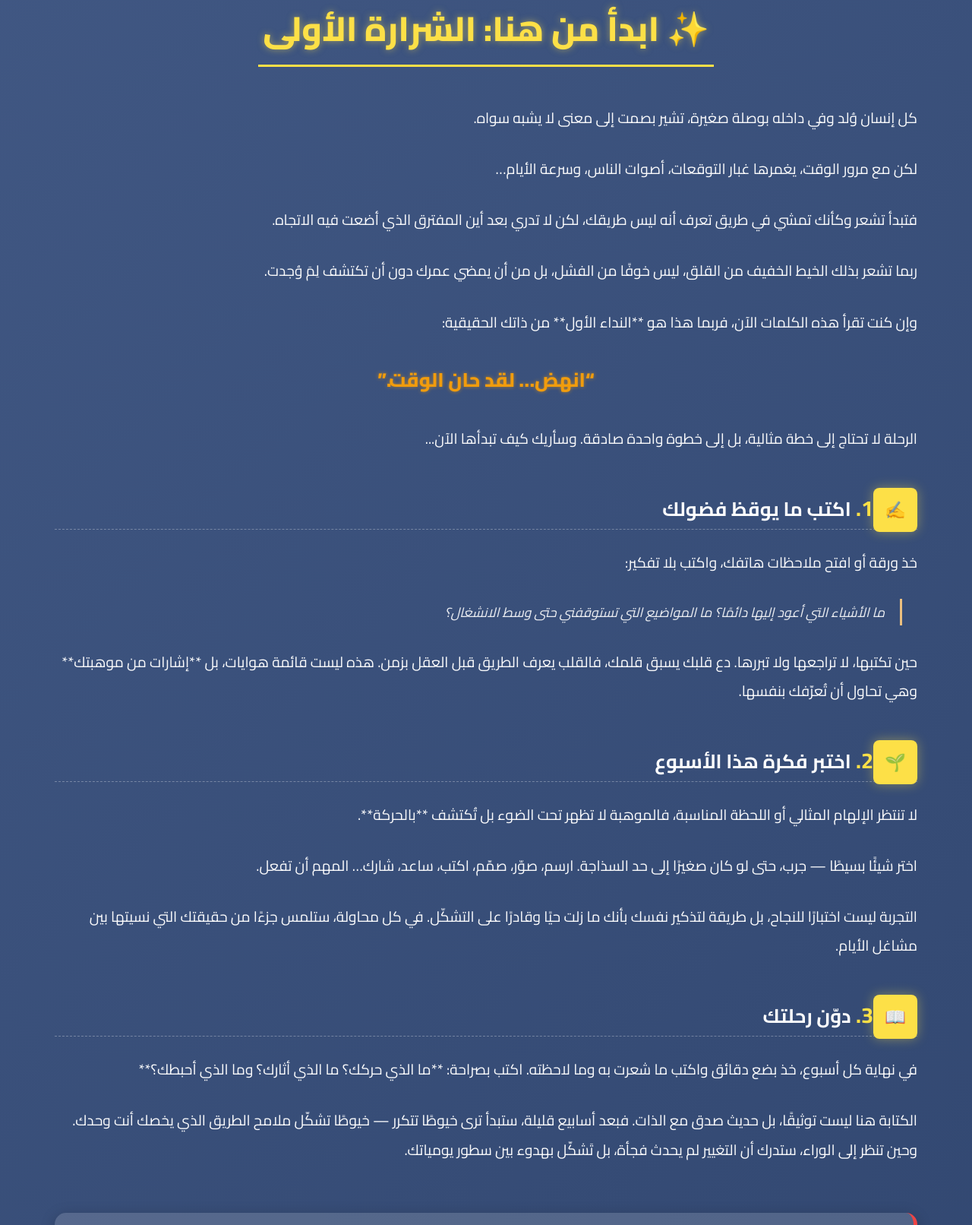
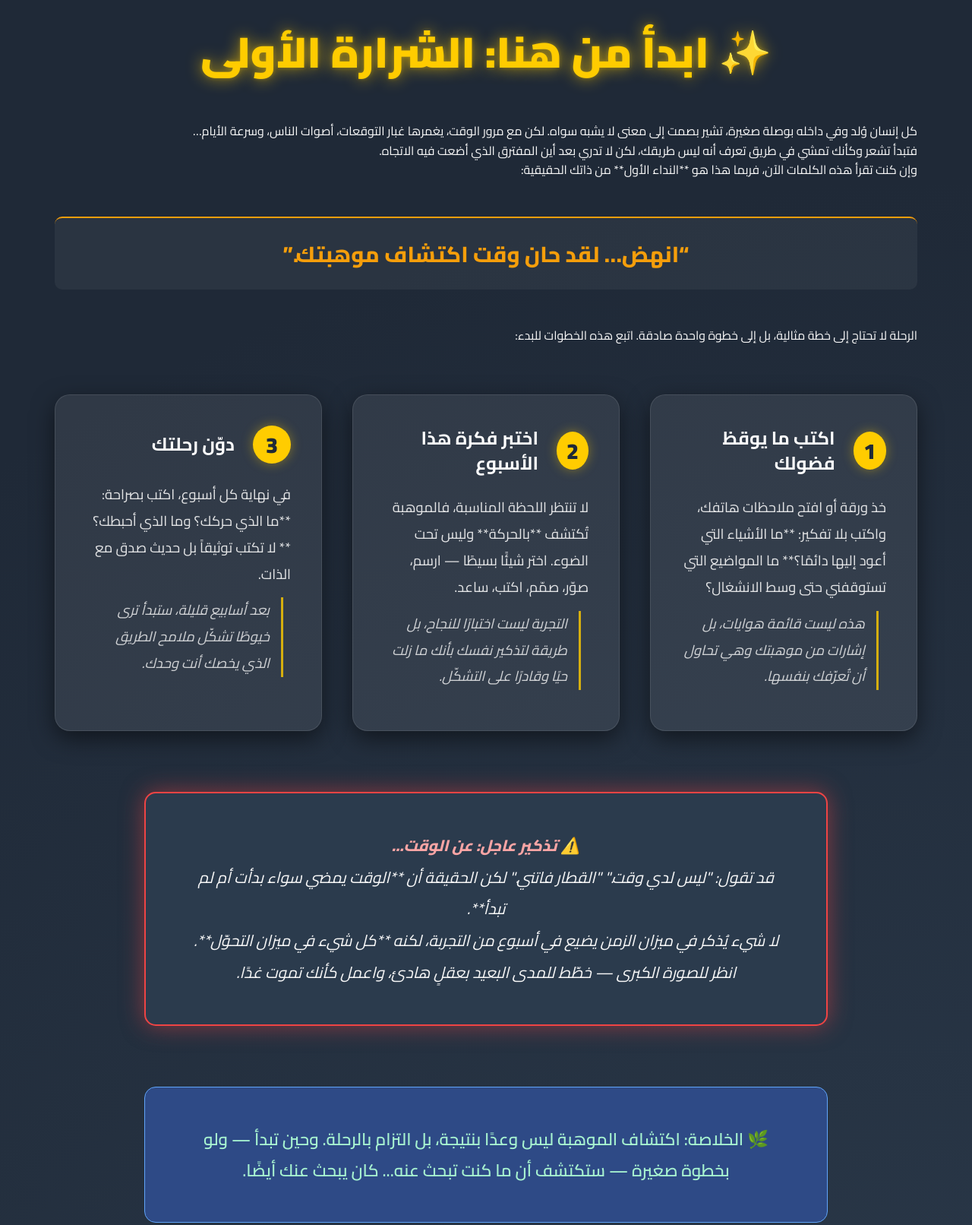
Before and after one commit to riseera47-spec/awaken-talents-, a plain HTML site: page index.html in a window 1280 px wide. Shown: the part 7925-9537 px from the top of the page at 76% size. Drawn offline with Linux system fonts and the light colour scheme.

Commit message:
index.html

```diff
--- a/index.html
+++ b/index.html
@@ -837,109 +837,148 @@
 
         /* NEW CSS: Start Point Section - DESIGN ENHANCEMENTS APPLIED HERE */
         .start-point-section {
-            background: #364e7c; /* Darker blue for depth */
-            padding: 4rem 0;
+            background: #1f2937; /* Deep Charcoal Blue */
+            padding: 6rem 0; /* More vertical space */
             text-align: right;
-            color: white;
-            /* Subtle texture/gradient for depth */
-            background-image: linear-gradient(135deg, rgba(255,255,255,0.05) 0%, rgba(0,0,0,0.1) 100%);
+            color: #f8f8f8;
+            /* Subtle dark noise pattern for texture */
+            background-image: radial-gradient(circle at 100% 150%, #2e3e50 0%, #1f2937 80%, #1f2937 100%);
         }
 
         .start-point-section h2 {
-            font-size: 2.8rem; /* Slightly larger */
-            font-weight: 800; /* Bolder */
-            margin-bottom: 1.5rem;
-            text-align: center;
-            border-bottom: 3px solid #fde047; /* Gold separator line */
+            font-size: 3.5rem; /* Massive title */
+            font-weight: 900;
+            margin-bottom: 2rem;
+            text-align: center;
             padding-bottom: 10px;
-            max-width: 600px;
+            max-width: 800px;
             margin: 0 auto 3rem;
-            color: #fde047; /* Gold color for the title */
-            /* Text shadow for a 'glow' effect */
-            text-shadow: 0 0 10px rgba(253, 224, 71, 0.5);
-        }
-
-        /* New Style for Step H3 (making the icon a distinct badge) */
-        .start-point-section h3 {
-            font-size: 1.6rem;
-            font-weight: 700;
-            margin-top: 3rem;
-            margin-bottom: 1.5rem;
-            color: white;
+            color: #ffcc00; /* Rich Gold color for the title */
+            /* Stronger Text Glow */
+            text-shadow: 0 0 20px rgba(255, 204, 0, 0.7), 0 0 5px rgba(255, 204, 0, 0.3);
+            line-height: 1.2;
+        }
+
+        .start-point-section > p {
+            font-size: 1.4rem;
+            max-width: 900px;
+            margin: 1.5rem auto;
+            opacity: 0.9;
+            line-height: 2.2; /* Excellent line height for Arabic readability */
+            text-align: center; /* Center the introduction paragraph */
+        }
+
+        .start-point-section strong {
+            font-weight: 800;
+            color: #90ee90; /* Light Green for emphasis on core concepts */
+        }
+
+        .start-point-section .call-to-action-line {
+            text-align: center;
+            font-size: 1.8rem;
+            font-weight: 800;
+            color: #f59e0b; /* Orange emphasis */
+            margin: 3rem 0;
+            padding: 1.5rem;
+            background: rgba(255, 255, 255, 0.05); /* Subtle background for the CTA line */
+            border-radius: 10px;
+            border-top: 2px solid #f59e0b;
+        }
+
+
+        /* NEW: Visual Steps Structure */
+        .steps-container {
+            display: grid;
+            grid-template-columns: repeat(auto-fit, minmax(300px, 1fr));
+            gap: 2.5rem;
+            margin-top: 4rem;
+        }
+
+        .visual-step {
+            background: rgba(255, 255, 255, 0.08); /* Light box on dark background */
+            border-radius: 20px;
+            padding: 2.5rem;
+            box-shadow: 0 10px 30px rgba(0, 0, 0, 0.5);
+            transition: all 0.3s ease;
+            border: 1px solid rgba(255, 255, 255, 0.1);
+        }
+
+        .visual-step:hover {
+            transform: translateY(-5px);
+            background: rgba(255, 255, 255, 0.12);
+            box-shadow: 0 15px 40px rgba(0, 0, 0, 0.6);
+        }
+
+        .step-header {
             display: flex;
             align-items: center;
-            gap: 15px;
-            padding-bottom: 5px;
-            border-bottom: 1px dashed rgba(255, 255, 255, 0.3); /* Subtle separator */
-        }
-
-        /* Styling the emoji/icon within H3 to look like a gold badge */
-        .start-point-section h3::before {
-            content: attr(data-icon); /* Use an attribute for content if needed, but for Emojis we style the whole H3 */
-            background-color: #fde047; /* Gold background */
-            color: #364e7c; /* Dark text/emoji color */
-            padding: 8px 15px;
-            border-radius: 8px;
+            gap: 1.5rem;
+            margin-bottom: 1.5rem;
+        }
+
+        .step-number-badge {
+            background: #ffcc00; /* Gold */
+            color: #1f2937; /* Dark text */
+            width: 50px;
+            height: 50px;
+            border-radius: 50%;
+            display: flex;
+            align-items: center;
+            justify-content: center;
+            font-size: 1.8rem;
+            font-weight: 900;
+            box-shadow: 0 0 15px rgba(255, 204, 0, 0.4);
+        }
+
+        .step-title {
+            font-size: 1.5rem;
+            font-weight: 700;
+            color: white;
+            line-height: 1.4;
+        }
+
+        .visual-step p {
+            font-size: 1.15rem;
+            line-height: 1.9;
+            opacity: 0.9;
+            margin-bottom: 0.8rem;
+        }
+
+        /* Time Note - The Warning Box */
+        .start-point-section .time-note {
+            background: #2b3b4d; /* Slightly different dark shade */
+            padding: 3rem;
+            border-radius: 15px;
+            margin: 5rem auto;
+            border: 2px solid #ef4444; /* Strong Red Border */
+            font-style: italic;
+            box-shadow: 0 0 30px rgba(239, 68, 68, 0.5); /* Red Glow */
+            font-size: 1.3rem;
+            max-width: 900px;
+            text-align: center;
+            line-height: 2;
+        }
+
+        .start-point-section .time-note strong {
+             color: #fca5a5; /* Light Red color for emphasis inside */
+             font-weight: 800;
+        }
+
+        .start-point-section .summary-box {
+            background: #2e4a86; /* Blue to connect back to the hero section */
+            padding: 3rem;
+            border-radius: 15px;
+            margin-top: 4rem;
+            border: 1px solid #60a5fa;
+            text-align: center;
+            font-weight: 600;
             font-size: 1.4rem;
-            line-height: 1;
-            font-weight: 900;
-            box-shadow: 0 0 15px rgba(253, 224, 71, 0.4);
-        }
-        /* Override the 'h3' style to allow emojis inside to be the badge */
-        .start-point-section h3 {
-            /* Reset the default emoji position */
-            display: block;
-            color: #fde047;
-            font-size: 1.8rem; /* Make the number/icon larger within the H3 */
-        }
-
-        /* The actual step text that follows the number/icon */
-        .start-point-section h3 span {
-            color: white;
-            font-size: 1.6rem;
-            font-weight: 700;
-        }
-
-
-        .start-point-section p {
-            font-size: 1.2rem; /* Slightly larger body text */
-            max-width: 100%;
-            margin-bottom: 1.8rem; /* More space between paragraphs */
-            opacity: 0.98;
-            line-height: 2; /* Increased line height for better readability (The Arabic line-height is crucial) */
-        }
-
-        .start-point-section strong {
-            font-weight: 800;
-            color: #ffcc80; /* Lighter Orange/Peach for strong emphasis */
-        }
-
-        .start-point-section .time-note {
-            background: rgba(255, 255, 255, 0.15); /* Slightly lighter transparent background */
-            padding: 2rem;
-            border-radius: 15px;
-            margin: 4rem 0; /* More margin to separate it */
-            border-right: 5px solid #ef4444;
-            font-style: italic;
-            box-shadow: 0 4px 20px rgba(0, 0, 0, 0.2);
-            font-size: 1.15rem;
-        }
-
-        .start-point-section .time-note strong {
-             color: #ef4444; /* Red color for the time heading */
-        }
-
-        .start-point-section .summary-box {
-            background: rgba(255, 255, 255, 0.1);
-            padding: 2rem;
-            border-radius: 15px;
-            margin-top: 3rem;
-            border: 1px solid rgba(255, 255, 255, 0.2);
-            text-align: center;
-            font-weight: 600;
-            font-size: 1.2rem;
             color: #a7f3d0; /* Soft green color for the conclusion */
-        }
+            max-width: 900px;
+            margin: 4rem auto 0;
+            line-height: 1.8;
+        }
+
 
         /* Footer */
         .footer {
@@ -1004,7 +1043,8 @@
             .comparison-grid,
             .ai-grid,
             .talents-grid,
-            .life-grid {
+            .life-grid,
+            .steps-container {
                 grid-template-columns: 1fr;
             }
 
@@ -1023,7 +1063,7 @@
 
             /* FIX: Increased container padding for better mobile spacing */
             .container {
-                padding: 0 2rem;
+                padding: 0 1.5rem;
             }
 
             .start-point-section h2 {
@@ -1373,43 +1413,58 @@
 
         <section class="start-point-section fade-in">
             <div class="container">
-                <h2 style="color: #fde047;">✨ ابدأ من هنا: الشرارة الأولى</h2>
-
-                <p>كل إنسان وُلد وفي داخله بوصلة صغيرة، تشير بصمت إلى معنى لا يشبه سواه.</p>
-
-                <p>لكن مع مرور الوقت، يغمرها غبار التوقعات، أصوات الناس، وسرعة الأيام…</p>
+                <h2 style="color: #ffcc00;">✨ ابدأ من هنا: الشرارة الأولى</h2>
+
+                <p>كل إنسان وُلد وفي داخله بوصلة صغيرة، تشير بصمت إلى معنى لا يشبه سواه. لكن مع مرور الوقت، يغمرها غبار التوقعات، أصوات الناس، وسرعة الأيام…</p>
 
                 <p>فتبدأ تشعر وكأنك تمشي في طريق تعرف أنه ليس طريقك، لكن لا تدري بعد أين المفترق الذي أضعت فيه الاتجاه.</p>
 
-                <p>ربما تشعر بذلك الخيط الخفيف من القلق، ليس خوفًا من الفشل، بل من أن يمضي عمرك دون أن تكتشف لِمَ وُجدت.</p>
-
                 <p>وإن كنت تقرأ هذه الكلمات الآن، فربما هذا هو **النداء الأول** من ذاتك الحقيقية:</p>
-                <p style="text-align: center; font-size: 1.6rem; font-weight: 800; color: #f59e0b; margin: 2rem 0; text-shadow: 0 0 5px rgba(245, 158, 11, 0.6);">“انهض… لقد حان الوقت.”</p>
-                <p>الرحلة لا تحتاج إلى خطة مثالية، بل إلى خطوة واحدة صادقة. وسأريك كيف تبدأها الآن...</p>
-
-                <h3 data-icon="✍️">1. <span style="font-weight: 700;">اكتب ما يوقظ فضولك</span></h3>
-                <p>خذ ورقة أو افتح ملاحظات هاتفك، واكتب بلا تفكير:</p>
-                <p style="padding-right: 20px; border-right: 3px solid #ffcc80; margin-right: 20px; font-style: italic; font-size: 1.1rem; opacity: 0.9;">ما الأشياء التي أعود إليها دائمًا؟ ما المواضيع التي تستوقفني حتى وسط الانشغال؟</p>
-                <p>حين تكتبها، لا تراجعها ولا تبررها. دع قلبك يسبق قلمك، فالقلب يعرف الطريق قبل العقل بزمن. هذه ليست قائمة هوايات، بل **إشارات من موهبتك** وهي تحاول أن تُعرّفك بنفسها.</p>
-
-                <h3 data-icon="🌱">2. <span style="font-weight: 700;">اختبر فكرة هذا الأسبوع</span></h3>
-                <p>لا تنتظر الإلهام المثالي أو اللحظة المناسبة، فالموهبة لا تظهر تحت الضوء بل تُكتشف **بالحركة**.</p>
-                <p>اختر شيئًا بسيطًا — جرب، حتى لو كان صغيرًا إلى حد السذاجة. ارسم، صوّر، صمّم، اكتب، ساعد، شارك… المهم أن تفعل.</p>
-                <p>التجربة ليست اختبارًا للنجاح، بل طريقة لتذكير نفسك بأنك ما زلت حيًا وقادرًا على التشكّل. في كل محاولة، ستلمس جزءًا من حقيقتك التي نسيتها بين مشاغل الأيام.</p>
-
-                <h3 data-icon="📖">3. <span style="font-weight: 700;">دوّن رحلتك</span></h3>
-                <p>في نهاية كل أسبوع، خذ بضع دقائق واكتب ما شعرت به وما لاحظته. اكتب بصراحة: **ما الذي حركك؟ ما الذي أثارك؟ وما الذي أحبطك؟**</p>
-                <p>الكتابة هنا ليست توثيقًا، بل حديث صدق مع الذات. فبعد أسابيع قليلة، ستبدأ ترى خيوطًا تتكرر — خيوطًا تشكّل ملامح الطريق الذي يخصك أنت وحدك. وحين تنظر إلى الوراء، ستدرك أن التغيير لم يحدث فجأة، بل تَشكّل بهدوء بين سطور يومياتك.</p>
+
+                <div class="call-to-action-line">
+                    “انهض… لقد حان وقت اكتشاف موهبتك.”
+                </div>
+                <p>الرحلة لا تحتاج إلى خطة مثالية، بل إلى خطوة واحدة صادقة. اتبع هذه الخطوات للبدء:</p>
+
+                <div class="steps-container">
+                    <div class="visual-step">
+                        <div class="step-header">
+                            <div class="step-number-badge">1</div>
+                            <h3 class="step-title">اكتب ما يوقظ فضولك</h3>
+                        </div>
+                        <p>خذ ورقة أو افتح ملاحظات هاتفك، واكتب بلا تفكير: **ما الأشياء التي أعود إليها دائمًا؟** ما المواضيع التي تستوقفني حتى وسط الانشغال؟</p>
+                        <p style="border-right: 3px solid #ffcc00; padding-right: 15px; margin-right: 10px; font-style: italic; opacity: 0.8;">هذه ليست قائمة هوايات، بل إشارات من موهبتك وهي تحاول أن تُعرّفك بنفسها.</p>
+                    </div>
+
+                    <div class="visual-step">
+                        <div class="step-header">
+                            <div class="step-number-badge">2</div>
+                            <h3 class="step-title">اختبر فكرة هذا الأسبوع</h3>
+                        </div>
+                        <p>لا تنتظر اللحظة المناسبة، فالموهبة تُكتشف **بالحركة** وليس تحت الضوء. اختر شيئًا بسيطًا — ارسم، صوّر، صمّم، اكتب، ساعد.</p>
+                        <p style="border-right: 3px solid #ffcc00; padding-right: 15px; margin-right: 10px; font-style: italic; opacity: 0.8;">التجربة ليست اختبارًا للنجاح، بل طريقة لتذكير نفسك بأنك ما زلت حيًا وقادرًا على التشكّل.</p>
+                    </div>
+
+                    <div class="visual-step">
+                        <div class="step-header">
+                            <div class="step-number-badge">3</div>
+                            <h3 class="step-title">دوّن رحلتك</h3>
+                        </div>
+                        <p>في نهاية كل أسبوع، اكتب بصراحة: **ما الذي حركك؟ وما الذي أحبطك؟** لا تكتب توثيقاً بل حديث صدق مع الذات.</p>
+                        <p style="border-right: 3px solid #ffcc00; padding-right: 15px; margin-right: 10px; font-style: italic; opacity: 0.8;">بعد أسابيع قليلة، ستبدأ ترى خيوطًا تشكّل ملامح الطريق الذي يخصك أنت وحدك.</p>
+                    </div>
+                </div>
+
 
                 <div class="time-note">
-                    <strong>⏳ عن الوقت...</strong>
-                    <p>قد تقول لنفسك الآن: "ليس لدي وقت." "القطار فاتني." "بدأت متأخرًا…"</p>
-                    <p>لكن الحقيقة أن الوقت يمضي سواء بدأت أم لم تبدأ. السنة بأكملها يمكن أن تضيع دون خطوة واحدة، فما قيمة أسبوع من التجربة في مقابل أعوام من الانتظار؟ لا شيء يُذكر في ميزان الزمن، لكنه **كل شيء في ميزان التحوّل**.</p>
-                    <p>انظر للصورة الكبرى — خطّط للمدى البعيد بعقلٍ هادئ، خطّط كأنك تعيش أبداً، واعمل كأنك تموت غدًا.</p>
+                    <strong>⚠️ تذكير عاجل: عن الوقت...</strong>
+                    <p>قد تقول: "ليس لدي وقت." "القطار فاتني." لكن الحقيقة أن **الوقت يمضي سواء بدأت أم لم تبدأ**.</p>
+                    <p>لا شيء يُذكر في ميزان الزمن يضيع في أسبوع من التجربة، لكنه **كل شيء في ميزان التحوّل**.</p>
+                    <p>انظر للصورة الكبرى — خطّط للمدى البعيد بعقلٍ هادئ، واعمل كأنك تموت غدًا.</p>
                 </div>
 
                 <div class="summary-box">
-                    🌿 الخلاصة: اكتشاف الموهبة ليس وعدًا بنتيجة، بل التزام بالرحلة. وحين تبدأ — ولو بخطوة صغيرة جدًا — ستكتشف أن الطريق كان ينتظرك منذ زمن، وأن ما كنت تبحث عنه... كان يبحث عنك أيضًا.
+                    🌿 الخلاصة: اكتشاف الموهبة ليس وعدًا بنتيجة، بل التزام بالرحلة. وحين تبدأ — ولو بخطوة صغيرة — ستكتشف أن ما كنت تبحث عنه... كان يبحث عنك أيضًا.
                 </div>
 
             </div>
```
